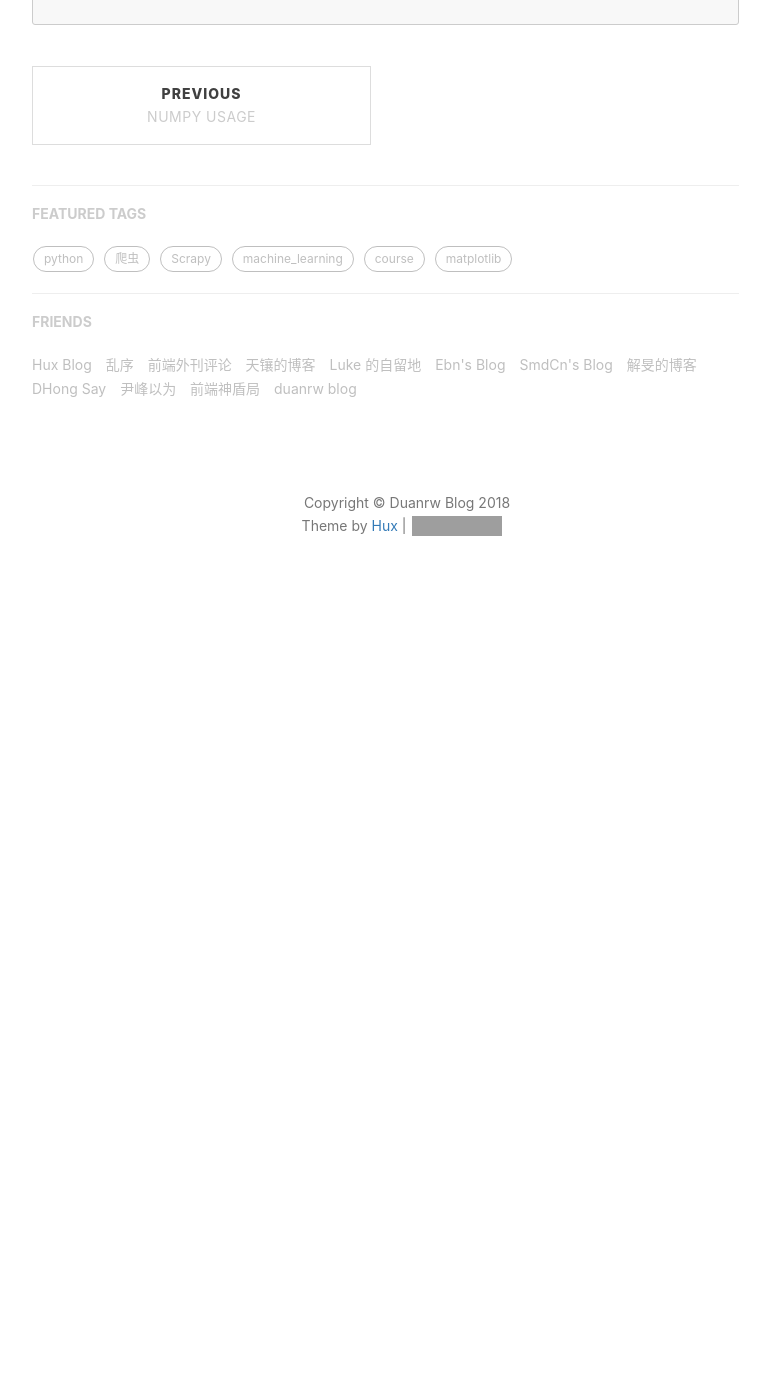
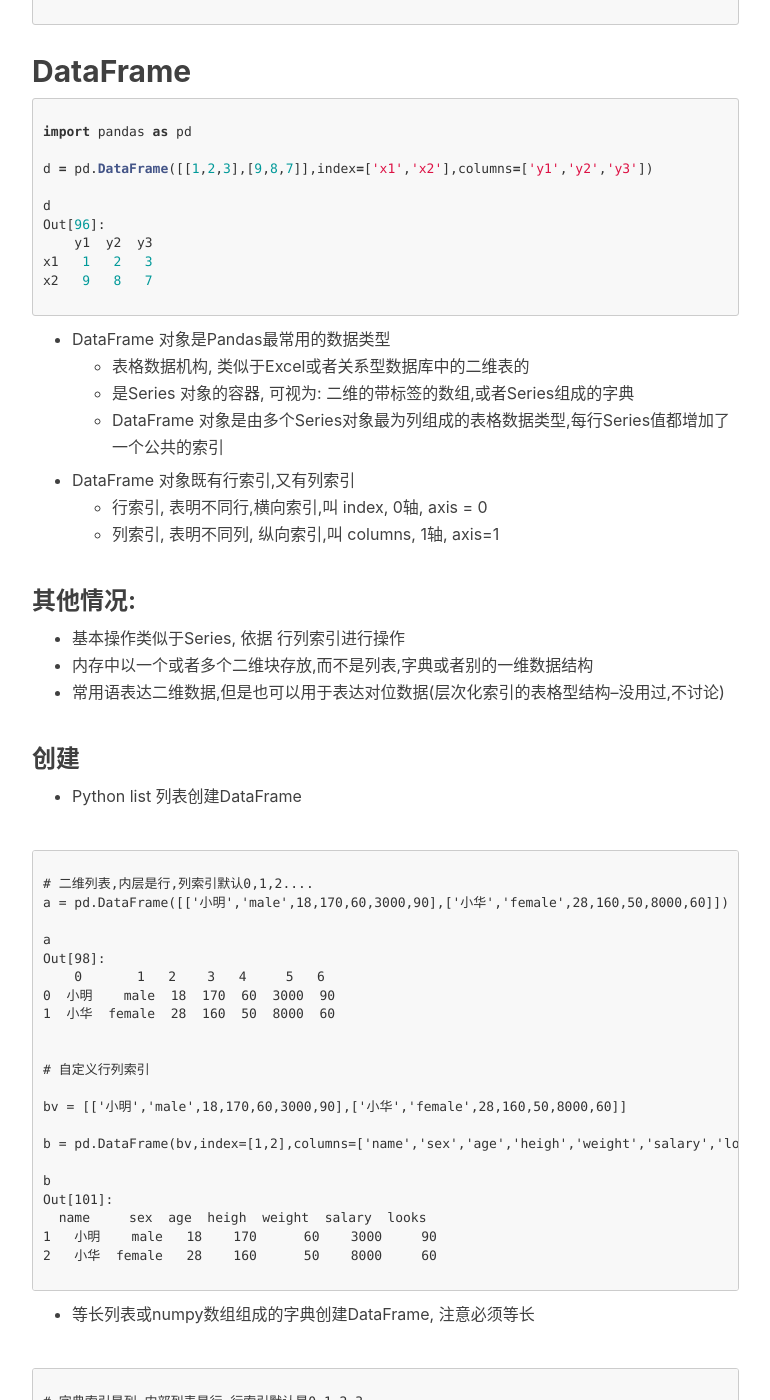
Before and after one commit to renwenduan/renwenduan.github.io, a Jekyll site: the page built from _posts/2018-01-05-Pandas_Usage.md, in a window 1280 px wide and 1400 px high, scrolled down 7577 px. Shown: the whole window, without its empty margins (233-1003 px from the left). Built offline with Jekyll 4.4.1, drawn with Linux system fonts in a browser that asks for light colours; nearby versions of some CDN libraries; comment, search, counter and statistics services are not loaded; before the commit the page ends 8207 px from its top, so only the background shows below that; some of the changed text lies outside the part shown; grey boxes are pictures that could not be loaded.

Commit message:
完成DataFrame 创建部分

````diff
--- a/_posts/2018-01-05-Pandas_Usage.md
+++ b/_posts/2018-01-05-Pandas_Usage.md
@@ -401,3 +401,178 @@
 Name: C班级成绩表, dtype: object
 
 ```
+
+
+## DataFrame
+
+
+```python
+
+import pandas as pd
+
+d = pd.DataFrame([[1,2,3],[9,8,7]],index=['x1','x2'],columns=['y1','y2','y3'])
+
+d
+Out[96]:
+    y1  y2  y3
+x1   1   2   3
+x2   9   8   7
+
+```
+
+* DataFrame 对象是Pandas最常用的数据类型
+    * 表格数据机构, 类似于Excel或者关系型数据库中的二维表的
+    * 是Series 对象的容器, 可视为: 二维的带标签的数组,或者Series组成的字典
+    * DataFrame 对象是由多个Series对象最为列组成的表格数据类型,每行Series值都增加了一个公共的索引
+
+* DataFrame 对象既有行索引,又有列索引
+    * 行索引, 表明不同行,横向索引,叫 index, 0轴, axis = 0
+    * 列索引, 表明不同列, 纵向索引,叫 columns, 1轴, axis=1
+
+### 其他情况:
+
+* 基本操作类似于Series, 依据 行列索引进行操作
+* 内存中以一个或者多个二维块存放,而不是列表,字典或者别的一维数据结构
+* 常用语表达二维数据,但是也可以用于表达对位数据(层次化索引的表格型结构--没用过,不讨论)
+
+
+### 创建
+
+* Python list 列表创建DataFrame
+
+
+```Python
+
+# 二维列表,内层是行,列索引默认0,1,2....
+a = pd.DataFrame([['小明','male',18,170,60,3000,90],['小华','female',28,160,50,8000,60]])
+
+a
+Out[98]:
+    0       1   2    3   4     5   6
+0  小明    male  18  170  60  3000  90
+1  小华  female  28  160  50  8000  60
+
+
+# 自定义行列索引
+
+bv = [['小明','male',18,170,60,3000,90],['小华','female',28,160,50,8000,60]]
+
+b = pd.DataFrame(bv,index=[1,2],columns=['name','sex','age','heigh','weight','salary','looks'])
+
+b
+Out[101]:
+  name     sex  age  heigh  weight  salary  looks
+1   小明    male   18    170      60    3000     90
+2   小华  female   28    160      50    8000     60
+
+```
+
+
+* 等长列表或numpy数组组成的字典创建DataFrame, 注意必须等长
+
+
+```Python
+
+# 字典索引是列,内部列表是行,行索引默认是0,1,2,3....
+cv = {
+    'name':['小明','小华','小红','小白','小兰'],
+    'sex':[1,0,0,1,0],
+    'age':[18,28,38,48,8]
+}
+
+cv
+Out[103]:
+{'age': [18, 28, 38, 48, 8],
+ 'name': ['小明', '小华', '小红', '小白', '小兰'],
+ 'sex': [1, 0, 0, 1, 0]}
+
+c = pd.DataFrame(cv)
+
+c
+Out[105]:
+   age name  sex
+0   18   小明    1
+1   28   小华    0
+2   38   小红    0
+3   48   小白    1
+4    8   小兰    0
+
+d = pd.DataFrame(cv,columns=['name','sex','age']) # 指定列排序
+
+d
+Out[107]:
+  name  sex  age
+0   小明    1   18
+1   小华    0   28
+2   小红    0   38
+3   小白    1   48
+4   小兰    0    8
+
+e = pd.DataFrame(cv,index=[1,2,3,4,5],columns=['name','sex','age','heigh']) # 传入列在数据中找不到，会产生NA值
+
+e
+Out[109]:
+  name  sex  age heigh
+1   小明    1   18   NaN
+2   小华    0   28   NaN
+3   小红    0   38   NaN
+4   小白    1   48   NaN
+5   小兰    0    8   NaN
+
+
+```
+
+* 嵌套字典
+
+> 字典组成的字典,创建DataFrame,不等长也可以
+
+
+```Python
+
+# 生成的DataFrame，外层字典键是列索引，内层键是行索引
+
+fv = {
+    'name':{1:'小明',2:'小华',3:'小红',4:'小白',5:'小兰'},
+    'sex':{1:1,2:0,3:0,4:1,5:0},
+    'age':{2:28,3:38,4:48,5:8} # 少一个值自动填充为Nan
+}
+
+f = pd.DataFrame(fv)
+
+f
+Out[112]:
+    age name  sex
+1   NaN   小明    1
+2  28.0   小华    0
+3  38.0   小红    0
+4  48.0   小白    1
+5   8.0   小兰    0
+
+# 内层字典键被合并、排序以形成最终索引，可以显式指定索引
+
+g = pd.DataFrame(fv,index=[2,3,4,6])
+
+g
+Out[114]:
+    age name  sex
+2  28.0   小华  0.0
+3  38.0   小红  0.0
+4  48.0   小白  1.0
+6   NaN  NaN  NaN
+
+
+```
+
+* Series 组成的字典 创建DataFrame,同嵌套字典
+
+* ndarray 数组创建DataFrame
+
+```python
+j = pd.DataFrame(np.arange(10).reshape(2,5)) #自动生成行/列索引
+
+
+k = pd.DataFrame(np.random.randn(6,4),index=[1,2,3,4,5,6],columns=['a','b','c','d']) #自定义行列索引
+
+```
+
+**注意** 由 **列表,元祖或者numpy数组组成的字典** 创建DataFrame,必须等长
````
